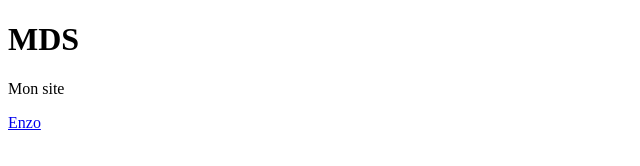
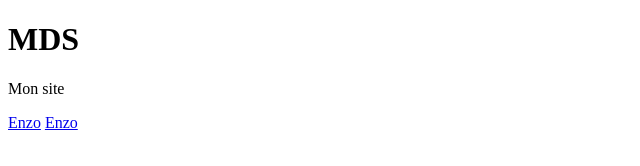
Before and after one commit to EnzoDeg40/mds, a plain HTML site: page index.html in a window 1280 px wide. Shown: the full height of the page, 0-640 px from the left. Drawn offline with Linux system fonts and the light colour scheme.

Commit message:
Update index.html

```diff
--- a/index.html
+++ b/index.html
@@ -11,5 +11,7 @@
     <p>Mon site</p>
 
     <a href="https://edstudio.fr/">Enzo</a>
+
+    <a href="https://www.youtube.com/c/EnzoDegraeve">Enzo</a>
 </body>
 </html>
```
